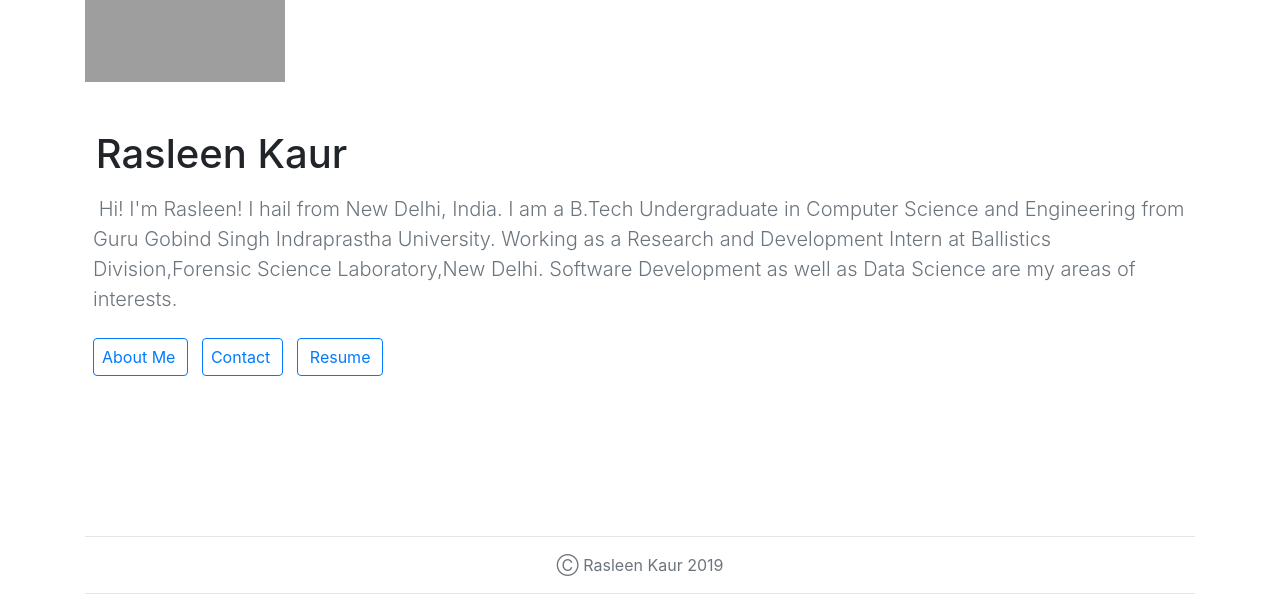
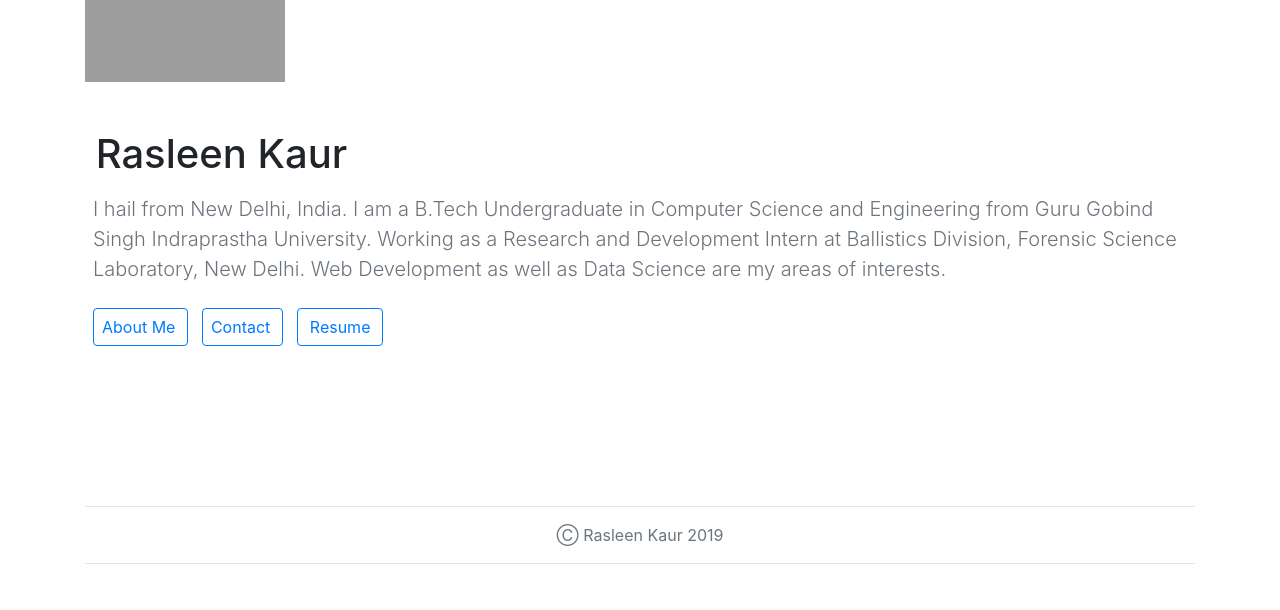
Before and after one commit to rasleen298/portfolio_website, a Django app: template jobs/templates/jobs/home.html in a window 1280 px wide. Shown: the part 246-856 px from the top of the page. After the commit the page ends 810 px from the top, so only its background shows below. Run offline with Django 3.2, Linux system fonts and the light colour scheme; the template is opened without the code that fills it, so the values that code supplies are empty; some libraries are stand-ins or nearby versions; grey boxes are pictures that could not be loaded.

Commit message:
Update home.html

```diff
--- a/jobs/templates/jobs/home.html
+++ b/jobs/templates/jobs/home.html
@@ -68,11 +68,11 @@
 <br><img src="{% static '0.jpg'  %}" height="200" width="200" align="middle" />
       <h1 class="jumbotron-heading pt-5"> &nbspRasleen Kaur</h1>
       <div class="ccc pt-2 pl-2 pr-2 ">
-      <p class="lead text-muted">&nbspHi! I'm Rasleen! I hail from New Delhi, India. I am a B.Tech Undergraduate in Computer Science and Engineering from Guru Gobind Singh Indraprastha University. Working as a Research and Development Intern at Ballistics Division,Forensic Science Laboratory,New Delhi. Software Development as well as Data Science are my areas of interests.</p>
+      <p class="lead text-muted">I hail from New Delhi, India. I am a B.Tech Undergraduate in Computer Science and Engineering from Guru Gobind Singh Indraprastha University. Working as a Research and Development Intern at Ballistics Division, Forensic Science Laboratory, New Delhi. Web Development as well as Data Science are my areas of interests.</p>
       <p>
         <a href="{% url 'about' %}" class="btn btn-outline-primary my-2 pl-2">About Me </a>
         &nbsp <a href="mailto:rasleen0209@gmail.com" class="btn btn-outline-primary my-2 pl-2">Contact</a>
-        &nbsp <a href="{% static 'Rasleen_Resume.pdf' %}" class="btn btn-outline-primary my-2">Resume</a>
+        &nbsp <a href="{% static 'RasleenKaur_application.pdf' %}" class="btn btn-outline-primary my-2">Resume</a>
 
       </p>
     </div>
```
